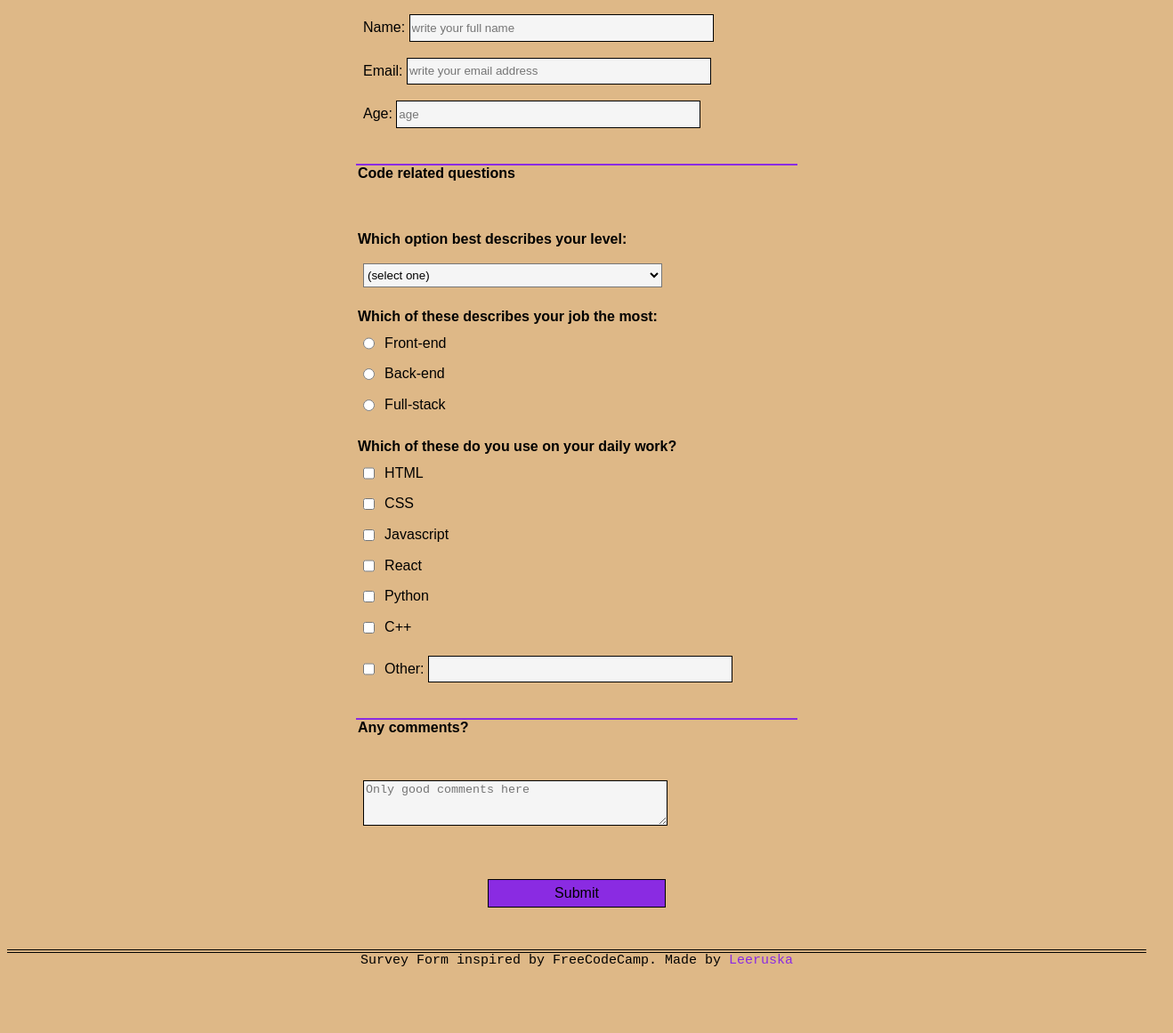
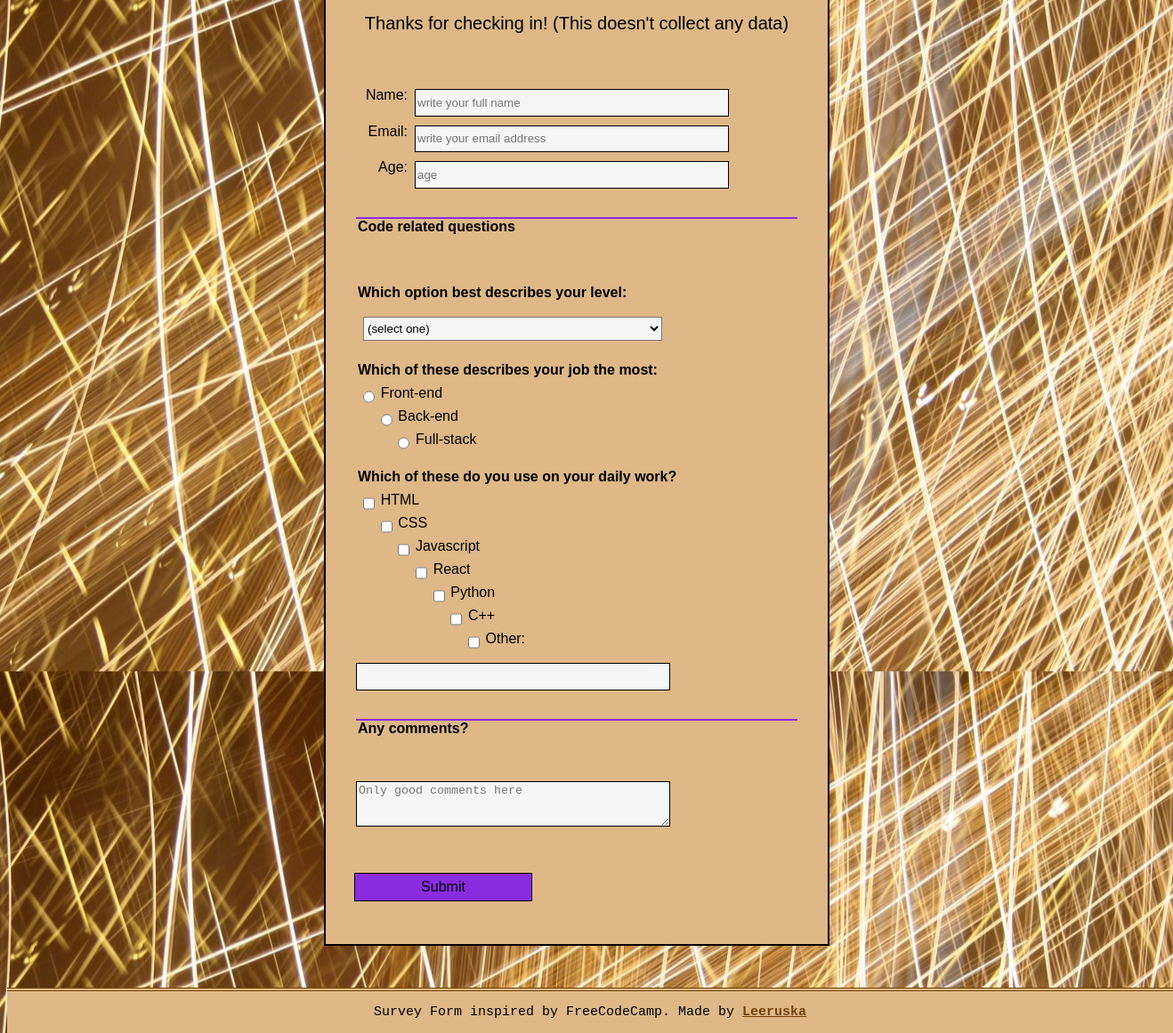
Before and after one commit to Leeruska/project-survey, a plain HTML site: page index.html in a window 1280 px wide. Shown: the part 187-1348 px from the top of the page at 89% size, 1318 px wide, since content can reach past the window. Before the commit the page ends 1305 px from the top, so only its background shows below. Drawn offline with Linux system fonts and the light colour scheme.

Commit message:
commit fixed inputs, updated readme

```diff
--- a/index.html
+++ b/index.html
@@ -6,13 +6,13 @@
         <meta charset="utf-8">
     </head>
     <body>
-        <h1 id="title">Survey Project for practice purposes</h1>
-        <p id="description"> Thanks for checking in! This does not collect any data. </p>
         <form id="survey-form">
+            <h1 id="title">Survey Project for practice purposes</h1>
+            <p id="description"> Thanks for checking in! (This doesn't collect any data)</p>
             <fieldset>
-                <label id="name-label" for="name">Name: <input id="name" type="text" required placeholder="write your full name"/></label>
-                <label id="email-label" for="email">Email: <input id="email" type="email" required placeholder="write your email address"/></label>
-                <label id="number-label" for="number">Age: <input id="number" type="number" min="5" max="110" placeholder="age" /></label>
+                <label id="name-label" for="name" class="fix">Name: </label><input id="name" type="text" required placeholder="write your full name"/>
+                <label id="email-label" for="email" class="fix">Email: </label><input id="email" type="email" required placeholder="write your email address"/>
+                <label id="number-label" for="number" class="fix">Age: </label><input id="number" type="number" min="5" max="110" placeholder="age" />
             </fieldset>
             <fieldset>
                 <legend>Code related questions</legend>
@@ -37,13 +37,12 @@
                     <label><input type="checkbox" name="daily-work" class="inline" value="react" /> React</label>
                     <label><input type="checkbox" name="daily-work" class="inline" value="python" /> Python</label>
                     <label><input type="checkbox" name="daily-work" class="inline" value="cplusplus" /> C++</label>
-                    <label><input type="checkbox" name="daily-work" class="inline" value="other" /> Other: <input type="text" id="other"/></label>
+                    <label><input type="checkbox" name="daily-work" class="inline" value="other" /> Other:</label><input type="text" id="other"/>
             </fieldset>
             <fieldset>
                 <legend>Any comments?</legend>
-                <label for="comments">
+                <label for="comments"></label>
                     <textarea id="comments" name="comments" rows="3" cols="30" placeholder="Only good comments here"></textarea>
-                </label>
             </fieldset>
             <input type="submit" id="submit" />
         </form>
--- a/styles/styles.css
+++ b/styles/styles.css
@@ -1,14 +1,17 @@
 body {
     width: 100%;
     height: 100vh;
-    margin: none;
-    background: burlywood;
+    background-image: url(/images/lights.JPG);
+    background-color: hsl(34, 57%, 70%);
+    background-position: center;
+    background-repeat: repeat-y;
+    background-size: auto;
     font-family: Arial, Courier, monospace;
     text-align: center;
 }
 
 h1 {
-    color: blueviolet;
+    color: hsl(271, 76%, 53%);
     text-align: center;
     font-weight: bold;
     font-size: 30px;
@@ -22,18 +25,21 @@ p {
 }
 
 form {
+    background-color: hsl(34, 57%, 70%);
+    border: 2px solid hsl(0, 0%, 0%);
     display: inline-block;
     text-align: left;
     width: 70vw;
     max-width: 500px;
     min-width: 300px;
-    margin: 1em;
+    margin: 2em;
+    padding: 2em;
 }
 
 fieldset {
     border: none;
     padding: 2rem 0;
-    border-bottom: 2px solid blueviolet;
+    border-bottom: 2px solid hsl(271, 76%, 53%);
 }
 
 fieldset:last-of-type {
@@ -50,12 +56,25 @@ label {
     margin: 0.5rem;
 }
 
+label.fix {
+    display: inline-block;
+    float: left;
+    clear: left;
+    width: 50px;
+    text-align: right;
+}
+
+input {
+    display: inline-block;
+    float: left;
+}
+
 input, textarea, select {
     margin: 10px 0 0 0;
     width: 70%;
     min-height: 2em;
     max-width: 400px;
-    background-color: whitesmoke;
+    background-color: hsl(0, 0%, 96%);
 }
 
 .inline {
@@ -66,8 +85,8 @@ input, textarea, select {
 }
 
 input, textarea {
-    border: 1px solid black;
-    color: black;
+    border: 1px solid hsl(0, 0%, 0%);
+    color: hsl(0, 0%, 0%);
 }
 
 input[type="submit"] {
@@ -76,22 +95,23 @@ input[type="submit"] {
     height: 2em;
     margin: 1em auto;
     font-size: medium;
-    background-color:blueviolet;
-    border-color: black;
+    background-color:hsl(271, 76%, 53%);
+    border-color: hsl(0, 0%, 0%);
     min-width: 100px;
-    color: black;
+    color: hsl(0, 0%, 0%);
 }
 
 footer p {
+    background-color: hsl(34, 57%, 70%);
     width: 100%;
     text-align: center;
     font-family: 'Courier New', Courier, monospace;
     font-size: 15px;
-    border-top: 4px double black;
-    padding-bottom: 2em;
+    border-top: 4px double rgb(116, 65, 2);
+    padding: 1em;
 }
 
 footer a {
-    text-decoration: none;
-    color: blueviolet;
+    color: rgb(116, 65, 2);
+    font-weight: 600;
 }
```
Also changed, not shown: 1 other file.
